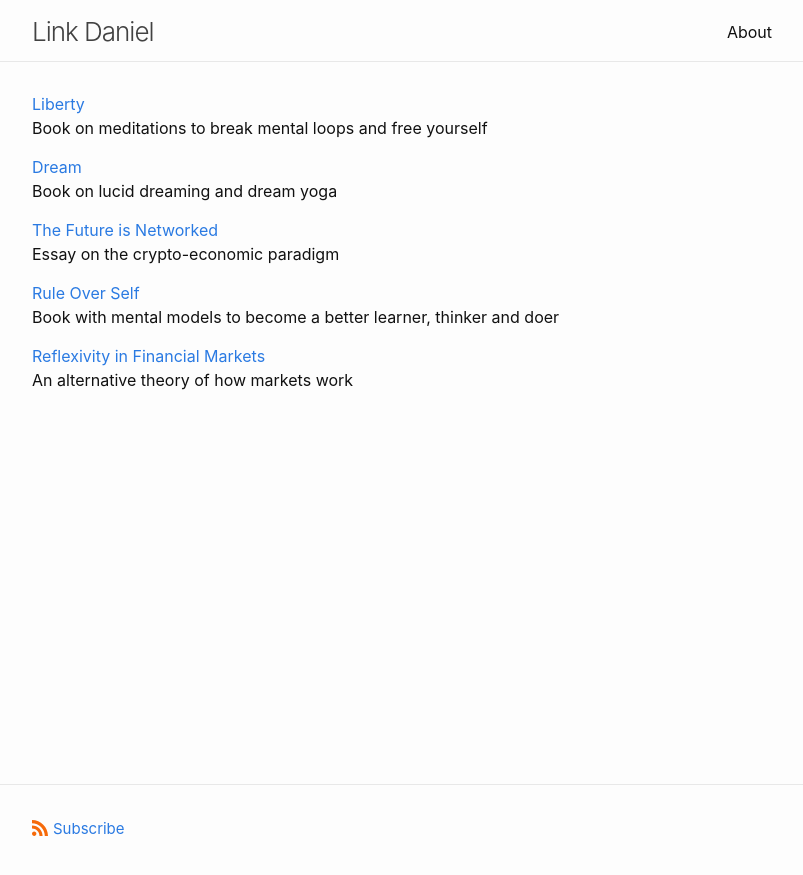
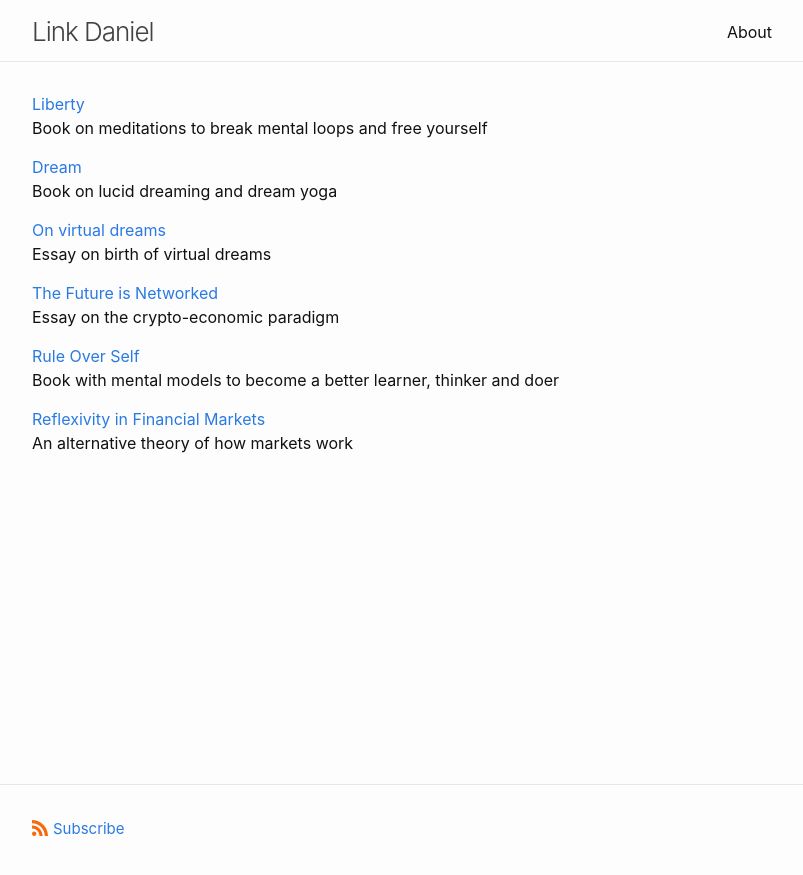
Before and after one commit to link-daniel/link.github.io, a Jekyll site: the page built from index.md, in a window 1280 px wide. Shown: the top 875 px of the page, without its empty margins (238-1041 px from the left). Built offline with Jekyll 4.4.1, drawn with Linux system fonts in a browser that asks for light colours.

Commit message:
Update index.md

```diff
--- a/index.md
+++ b/index.md
@@ -16,7 +16,11 @@ Book on meditations to break mental loops and free yourself
 <br>
 Book on lucid dreaming and dream yoga
 
-[The Future is Networked](https://link.com.de/networked)
+[On virtual dreams](https://link.com.de/virtualdreams)
+<br>
+Essay on birth of virtual dreams
+
+[The Future is Networked](https://link.com.de/futurenetworked)
 <br>
 Essay on the crypto-economic paradigm
 
```
